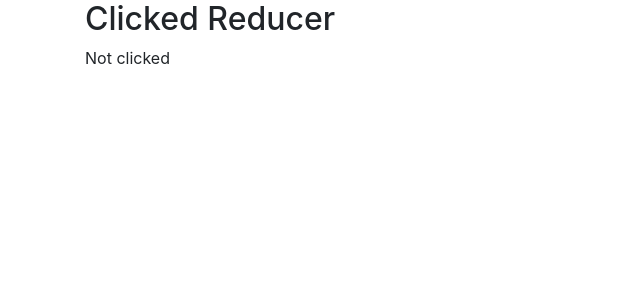
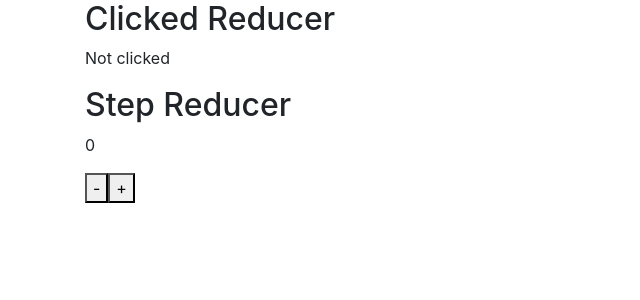
Before and after one commit to LaikaTheSpaceDog/week-10-project, a React (Create React App) app: page /reducers in a window 1280 px wide. Shown: the top 300 px of the page, without its empty margins (0-640 px from the left). Built offline with nearby package versions, Linux system fonts and the light colour scheme.

Commit message:
Created step counter using reducer

```diff
--- a/src/App.js
+++ b/src/App.js
@@ -15,6 +15,7 @@ import StepHook from './hooks/StepHook';
 import CatchHook from './hooks/CatchHook';
 import RollHook from './hooks/RollHook';
 import ClickedReducer from './reducers/ClickedReducer';
+import StepReducer from './reducers/StepReducer';
 import { BrowserRouter as Router, Route, Switch } from "react-router-dom";
 
 const App = () => (
@@ -34,6 +35,7 @@ const App = () => (
       </Route>
       <Route exact path="/reducers">
         <ClickedReducer />
+        <StepReducer max={ 100 } step={ 5 } />
       </Route>
       <Route exact path="/news/create">
         <CreateArticle />
--- /dev/null
+++ b/src/reducers/StepReducer.js
@@ -0,0 +1,46 @@
+import React, {useReducer} from "react";
+
+const initialState = {
+    counter: 0
+};
+
+const stepUp = (state, { step, max }) => {
+    return state.counter < max ? {
+            ...state,
+            counter: state.counter + step,
+            } : state;
+    }
+
+const stepDown = (state, { step }) => {
+    return state.counter > 0 ? {
+            ...state,
+            counter: state.counter - step,
+        } : state;
+}
+
+const reducer = (state, action) => {
+    switch (action.type) {
+        case "COUNT_UP": return stepUp(state, action);
+        case "COUNT_DOWN": return stepDown(state, action);
+        default: return state;
+    }
+}
+
+const StepReducer = ({ step, max }) => {
+
+    const [state, dispatch] = useReducer(reducer, initialState);
+    const { counter } = state;
+
+    return (
+        <>
+            <h2>Step Reducer</h2>
+            {/* <p>{counter >= max || counter <= 0 ? "Limit reached" : "Step Counter"}</p> */}
+            <p>{ counter }</p>
+            <button onClick={ () => dispatch({ type: "COUNT_DOWN", step: step, max: max }) }>-</button>
+            <button onClick={ () => dispatch({ type: "COUNT_UP", step: step, max: max }) }>+</button>
+        </>
+    )
+
+}
+
+export default StepReducer;
```
